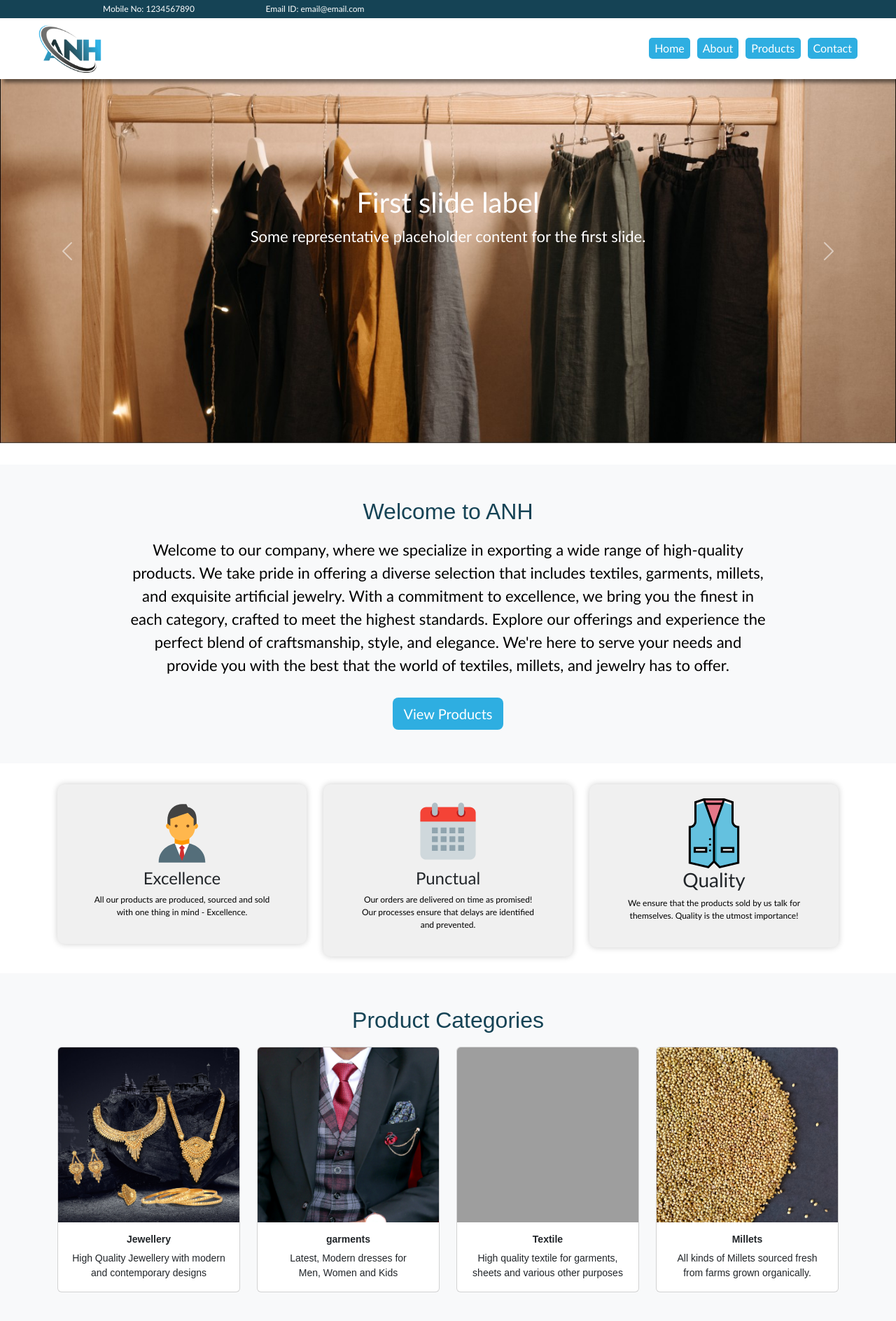
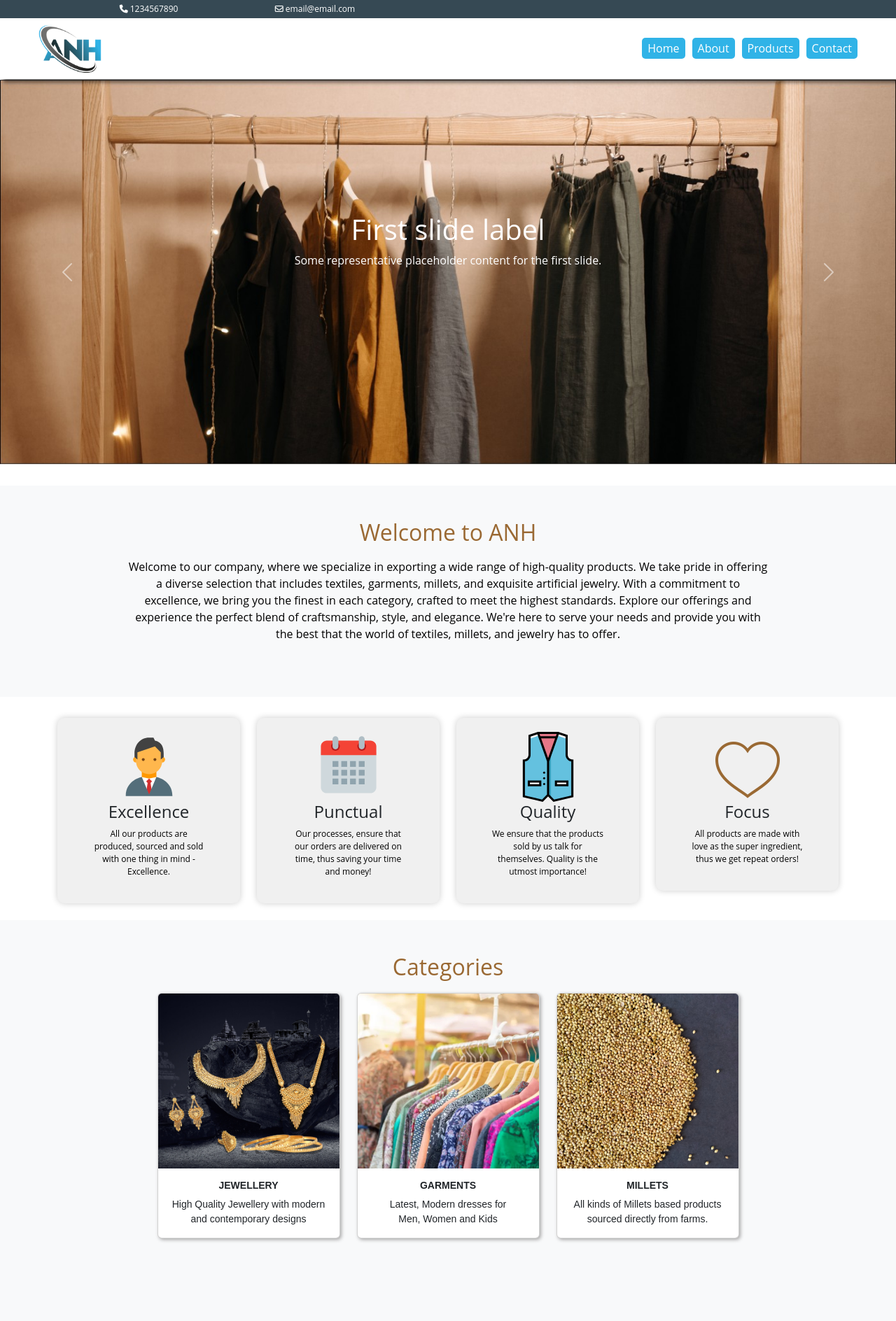
Before and after one commit to kavilashTech/asiya, a PHP site: page / in a window 1280 px wide. Shown: the top 1888 px of the page at 70% size. Run offline with PHP 8.4, Linux system fonts and the light colour scheme; grey boxes are pictures that could not be loaded.

Commit message:
converted to php files

```diff
--- a/assets/css/style.css
+++ b/assets/css/style.css
@@ -1,19 +1,26 @@
 /*-------- common styles start ----------------*/
 
 :root{
-    --theme-primary:#2EAEE1;
-    --theme-secondary:#154355;
+    --theme-primary:#30B3E7;
+    --theme-secondary:#364954;
+    --theme-grey:#9AAEBB;
+    --theme-yellow:#D39C64;
+    --theme-brown:#9A6933;
+    --dark-brown:#583611;
 
 }
 
 body {
-    font-family: 'Calibri';font-size: 22px;
+    /* font-family: 'Calibri';font-size: 22px; */
+    font-family: 'Open Sans', sans-serif;
+    /* font-family: 'inter', sans-serif; */
+    font-weight: 400;
+
     /* background-color: red; */
 }
 
 h2 {
-    font-family:sans-serif;
-    color:var(--theme-secondary);
+    color:var(--theme-brown);
 }
 
 .subhead{
@@ -162,6 +169,14 @@ h2 {
     border: none;
     color: #000; /* Set the text color */
 }
+
+.product-card {
+    justify-content: center;
+}
+
+.card{
+    box-shadow: 2px 2px 5px darkgrey;
+}
 .card-image-container {
     height: 250px; /* Adjust the height as needed */
     overflow: hidden;
@@ -177,6 +192,7 @@ h2 {
     font-size:14px;
     font-weight:600;
     text-align: center;
+    text-transform: uppercase;
 }
 .card-text {
     font-family: sans-serif;
@@ -199,8 +215,8 @@ h2 {
 .client ul li{
 	list-style: none;
 	display: inline-block;
-	width: 250px;
-	height: 250px;
+	width: 200px;
+	height: 200px;
 	position: relative;
 	overflow: hidden;
 	cursor: pointer;
@@ -234,6 +250,9 @@ h2 {
 
 
 /* Footer */
+footer {
+    background-color: var(--dark-brown);
+}
 
 .footer-logo h3, .footer-logo p {
 text-align: left;
--- /dev/null
+++ b/includes/header.php
@@ -0,0 +1,61 @@
+<!DOCTYPE html>
+<html lang="en">
+
+<head>
+    <meta charset="UTF-8">
+    <meta name="viewport" content="width=device-width, initial-scale=1.0">
+    <title>ANH Exim</title>
+
+    <!-- Include Bootstrap CSS & JS -->
+    <link rel="stylesheet" href="https://cdn.jsdelivr.net/npm/bootstrap@5.3.2/dist/css/bootstrap.min.css">
+    <link rel="stylesheet" href="./assets/css/style.css">
+    <link rel="stylesheet" href="./assets/css/all.min.css">
+    <link rel="stylesheet" href="https://fonts.googleapis.com/css?family=Roboto:300,400,500,700&display=swap">
+    <link rel="stylesheet" href="https://cdnjs.cloudflare.com/ajax/libs/font-awesome/6.4.2/css/all.min.css">
+
+    <!-- <script src="https://cdn.jsdelivr.net/npm/bootstrap@5.3.2/dist/js/bootstrap.bundle.min.js"></script> -->
+
+</head>
+
+<body>
+
+    <section id="sticky-block">
+        <!-- Custom Header -->
+        <div class="custom-header text-white py-1">
+            <div class="container">
+                <div class="row">
+                    <div class="col-md-3"><i class="fa-solid fa-phone"></i> 1234567890</div>
+                    <div class="col-md-2"><i class="fa-regular fa-envelope"></i> email@email.com</div>
+                </div>
+            </div>
+        </div>
+
+        <!-- Navbar -->
+        <nav class="navbar navbar-expand-lg" id="nav-3">
+            <!-- <div class="container"> -->
+            <a class="navbar-brand" href="#"><img src="./assets/images/logos/anhlogo.png" alt="Your Company Logo"
+                    width="100px"></a>
+            <button class="navbar-toggler" type="button" data-bs-toggle="collapse" data-bs-target="#navbarNav"
+                aria-controls="navbarNav" aria-expanded="false" aria-label="Toggle navigation">
+                <span class="navbar-toggler-icon"></span>
+            </button>
+            <div class="collapse navbar-collapse justify-content-end" id="navbarNav">
+                <ul class="navbar-nav">
+                    <li class="nav-item">
+                        <a class="nav-link" href="#">Home</a>
+                    </li>
+                    <li class="nav-item">
+                        <a class="nav-link" href="#about">About</a>
+                    </li>
+                    <li class="nav-item">
+                        <a class="nav-link" href="#products">Products</a>
+                    </li>
+                    <li class="nav-item">
+                        <a class="nav-link" href="contact.php">Contact</a>
+                    </li>
+                </ul>
+            </div>
+            <!-- </div> -->
+        </nav>
+    </section>
+    <div style="margin-top:7%">&nbsp;</div>
--- a/index.html
+++ b/index.php
@@ -1,62 +1,5 @@
-<!DOCTYPE html>
-<html lang="en">
 
-<head>
-    <meta charset="UTF-8">
-    <meta name="viewport" content="width=device-width, initial-scale=1.0">
-    <title>ANH Exim</title>
-
-    <!-- Include Bootstrap CSS & JS -->
-    <link rel="stylesheet" href="https://cdn.jsdelivr.net/npm/bootstrap@5.3.2/dist/css/bootstrap.min.css">
-    <link rel="stylesheet" href="./assets/css/style.css">
-    <link rel="stylesheet" href="./assets/css/all.min.css">
-    <link rel="stylesheet" href="https://fonts.googleapis.com/css?family=Roboto:300,400,500,700&display=swap">
-
-    <script src="https://cdn.jsdelivr.net/npm/bootstrap@5.3.2/dist/js/bootstrap.bundle.min.js"></script>
-</head>
-
-<body>
-
-    <section id="sticky-block">
-    <!-- Custom Header -->
-    <div class="custom-header text-white py-1">
-        <div class="container">
-            <div class="row">
-                <div class="col-md-3">Mobile No: 1234567890</div>
-                <div class="col-md-2">Email ID: email@email.com</div>
-            </div>
-        </div>
-    </div>
-
-    <!-- Navbar -->
-    <nav class="navbar navbar-expand-lg" id="nav-3">
-        <!-- <div class="container"> -->
-            <a class="navbar-brand" href="#"><img src="./assets/images/logos/anhlogo.png" alt="Your Company Logo"
-                    width="100px"></a>
-            <button class="navbar-toggler" type="button" data-bs-toggle="collapse" data-bs-target="#navbarNav"
-                aria-controls="navbarNav" aria-expanded="false" aria-label="Toggle navigation">
-                <span class="navbar-toggler-icon"></span>
-            </button>
-            <div class="collapse navbar-collapse justify-content-end">
-                <ul class="navbar-nav">
-                    <li class="nav-item">
-                        <a class="nav-link" href="#">Home</a>
-                    </li>
-                    <li class="nav-item">
-                        <a class="nav-link" href="#about">About</a>
-                    </li>
-                    <li class="nav-item">
-                        <a class="nav-link" href="#products">Products</a>
-                    </li>
-                    <li class="nav-item">
-                        <a class="nav-link" href="#contact">Contact</a>
-                    </li>
-                </ul>
-            </div>
-        <!-- </div> -->
-    </nav>
-</section>
-<div style="margin-top:4%">&nbsp;</div>
+<?php include 'includes/header.php'; ?>
     <!-- Carousel -->
     <div id="home-page-carousel" class="carousel slide" data-bs-ride="carousel">
         <div class="carousel-inner">
@@ -106,9 +49,9 @@
                         perfect blend of craftsmanship, style, and elegance. We're here to serve your needs and provide
                         you with the best that the world of textiles, millets, and jewelry has to offer.
                     </p>
-                    <div class="text-center">
+                    <!-- <div class="text-center">
                         <a href="#products" class="btn btn-theme btn-lg">View Products</a>
-                    </div>
+                    </div> -->
                 </div>
             </div>
         </div>
@@ -118,26 +61,34 @@
  <section id="icon-section">
     <div class="container">
         <div class="row">
-                <div class="col-md-4">
+            <div class="col-md-3">
                 <div class="icon-block text-center mb-4">
                     <img src="./assets/images/man-tie.svg" alt="Icon Image" width="100" height="100">
                     <h4>Excellence</h4>
                     <p>All our products are produced, sourced and sold with one thing in mind - Excellence.</p>
                 </div>
             </div>
-                <div class="col-md-4">
+            <div class="col-md-3">
                 <div class="icon-block text-center mb-4">
                     <img src="./assets/images/calender.svg" alt="Icon Image" width="100" height="100">
                     <h4>Punctual</h4>
-                        <p>Our orders are delivered on time as promised! Our processes ensure that delays are identified
-                            and prevented.</p>
+                    <p>Our processes, ensure that our orders are delivered on time, thus saving your time and money!</p>
                 </div>
             </div>
-                <div class="col-md-4">
+            <div class="col-md-3">
                 <div class="icon-block text-center mb-4">
                     <img src="./assets/images/jacket.svg" alt="Icon Image" width="100" height="100">
-                        <h3>Quality</h3>
+                    <h4>Quality</h4>
                     <p>We ensure that the products sold by us talk for themselves. Quality is the utmost importance!
+                    </p>
+                </div>
+            </div>
+            <div class="col-md-3">
+                <div class="icon-block text-center mb-4">
+                    <!-- <i class="fa-regular fa-heart icon-4x"></i> -->
+                    <img src="./assets/images/icons/icons8-heart-100.png" alt="Icon Image" width="100" height="100">
+                    <h4>Focus</h4>
+                    <p>All products are made with love as the super ingredient, thus we get repeat orders!
                     </p>
                 </div>
             </div>
@@ -146,11 +97,11 @@
 </section>
 
     <!-- Products Section -->
-    <section id="products" class="bg-light py-5">
-        <div class="container">
-            <h2 class="text-center subhead">Product Categories</h2>
+    <section id="products" class="bg-light py-5 mx-auto">
+        <div class="container mx-auto">
+            <h2 class="text-center subhead">Categories</h2>
 
-            <div class="row row-cols-1 row-cols-md-2 row-cols-lg-4">
+            <div class="row row-cols-1 row-cols-md-2 row-cols-lg-4 product-card">
                 <!-- Product Card 1 -->
                 <div class="col mb-4">
                     <div class="card">
@@ -167,7 +118,7 @@
                 <div class="col mb-4">
                     <div class="card">
                         <div class="card-image-container">
-                            <img src="./assets/images/suit1.jpg" class="card-img-top" alt="Product 2">
+                            <img src="./assets/images/category-garment.webp" class="card-img-top" alt="Product 2">
                         </div>
                         <div class="card-body">
                             <h5 class="card-title">garments</h5>
@@ -176,7 +127,7 @@
                     </div>
                 </div>
                 <!-- Product Card 3 -->
-                <div class="col mb-4">
+                <!-- <div class="col mb-4">
                     <div class="card">
                         <div class="card-image-container">
                             <img src="./assets/images/yellow-material.jpg" class="card-img-top" alt="Product 3">
@@ -187,7 +138,7 @@
                             </p>
                         </div>
                     </div>
-                </div>
+                </div> -->
                 <!-- Product Card 4 -->
                 <div class="col mb-4">
                     <div class="card">
@@ -196,7 +147,7 @@
                         </div>
                         <div class="card-body">
                             <h5 class="card-title">Millets</h5>
-                            <p class="card-text">All kinds of Millets sourced fresh from farms grown organically.</p>
+                            <p class="card-text">All kinds of Millets based products<br>sourced directly from farms.</p>
                         </div>
                     </div>
                 </div>
@@ -204,10 +155,14 @@
         </div>
     </section>
 
+
+
+
+
     <!-- Product Range Section -->
     <section id="product-range" class="bg-light py-5">
         <div class="container">
-            <h2 class="text-center subhead">Product Range</h2>
+            <h2 class="text-center subhead">Products</h2>
             <div class="row row-cols-1 row-cols-md-2 row-cols-lg-4 justify-content-between">
                 <!-- Product Card 1 -->
                 <div class="col mb-4">
@@ -331,85 +286,4 @@
         </div>
     </div>
 
-    <!-- Footer -->
-    <footer class="bg-dark text-center text-white">
-        <!-- Grid container -->
-        <div class="container p-4">
-
-            <!-- Section: Links -->
-            <section class="">
-                <!--Grid row-->
-                <div class="row">
-                    <!--Grid column-->
-                    <div class="col-lg-3 col-md-6 mb-4 mb-md-0 footer-logo">
-                        <!-- Your Company Logo -->
-                        <!-- <a href="#"><img src="./assets/images/LOGO.png" alt="Your Company Logo" width="120"></a> -->
-                        <h3>ANH EXIM</h3>
-                        <p>Excellence in International Trade</p>
-                    </div>
-                    <!--Grid column-->
-
-                    <!--Grid column-->
-                    <div class="col-lg-3 col-md-6 mb-4 mb-md-0 footer-menu">
-                        <h5>Quick Links</h5>
-
-                        <ul class="list-unstyled  mb-0">
-                            <li class="footerlinks"><a href="#">Home</a></li>
-                            <li class="footerlinks"><a href="#">About Us</a></li>
-                            <li class="footerlinks"><a href="#">Service</a></li>
-                            <li class="footerlinks"><a href="#">Contacts</a> </li>
-                        </ul>
-                    </div>
-                    <!--Grid column-->
-
-                    <!--Grid column-->
-                    <div class="col-lg-3 col-md-6 mb-4 mb-md-0">
-
-                    </div>
-                    <!--Grid column-->
-
-                    <!--Grid column-->
-                    <div class="col-lg-3 col-md-6 mb-4 mb-md-0">
-
-                    </div>
-                    <!--Grid column-->
-                </div>
-                <!--Grid row-->
-            </section>
-            <!-- Section: Links -->
-        </div>
-        <!-- Grid container -->
-
-        <!-- Copyright -->
-        <hr style="margin: 0; border-top: 1px solid white;">
-        <div class="text-center p-3 footer-bar">
-            <span>
-                © 2023 Copyright: <a class="text-white" href="#">Kavilash Technologies</a>
-            </span>
-        </div>
-        <!-- Copyright -->
-    </footer>
-    <!-- Footer -->
-
-
-    <!-- Copyright Footer (Even Smaller) -->
-    <!-- <footer style="background-color: black; padding: 0;" class="text-white text-center">
-        <div class="container">
-            <div class="row align-items-center">
-                <div class="col-md-12">
-                    <hr style="margin: 0; border-top: 1px solid white;">
-                    <p class="fw-light" style="margin: 0;">
-                        <small>&copy; © ® All rights reserved.</small>
-                    </p>
-                </div>
-            </div>
-        </div>
-    </footer> -->
-
-    <!-- Include Jquery JS -->
-    <script src="https://code.jquery.com/jquery-3.7.1.min.js"></script>
-    <!-- Include Bootstrap JS -->
-    <script src="https://cdn.jsdelivr.net/npm/bootstrap@5.3.2/dist/js/bootstrap.bundle.min.js"></script>
-</body>
-
-</html>
+    <?php include 'includes/footer.php'; ?>
```
Also changed, not shown: includes/footer.php (added, +83 -0 lines), assets/images/category-garment.webp (added), assets/images/icons/icons8-heart-100.png (added), contact.php (added). Lines whose indentation alone changed are shown as unchanged.
